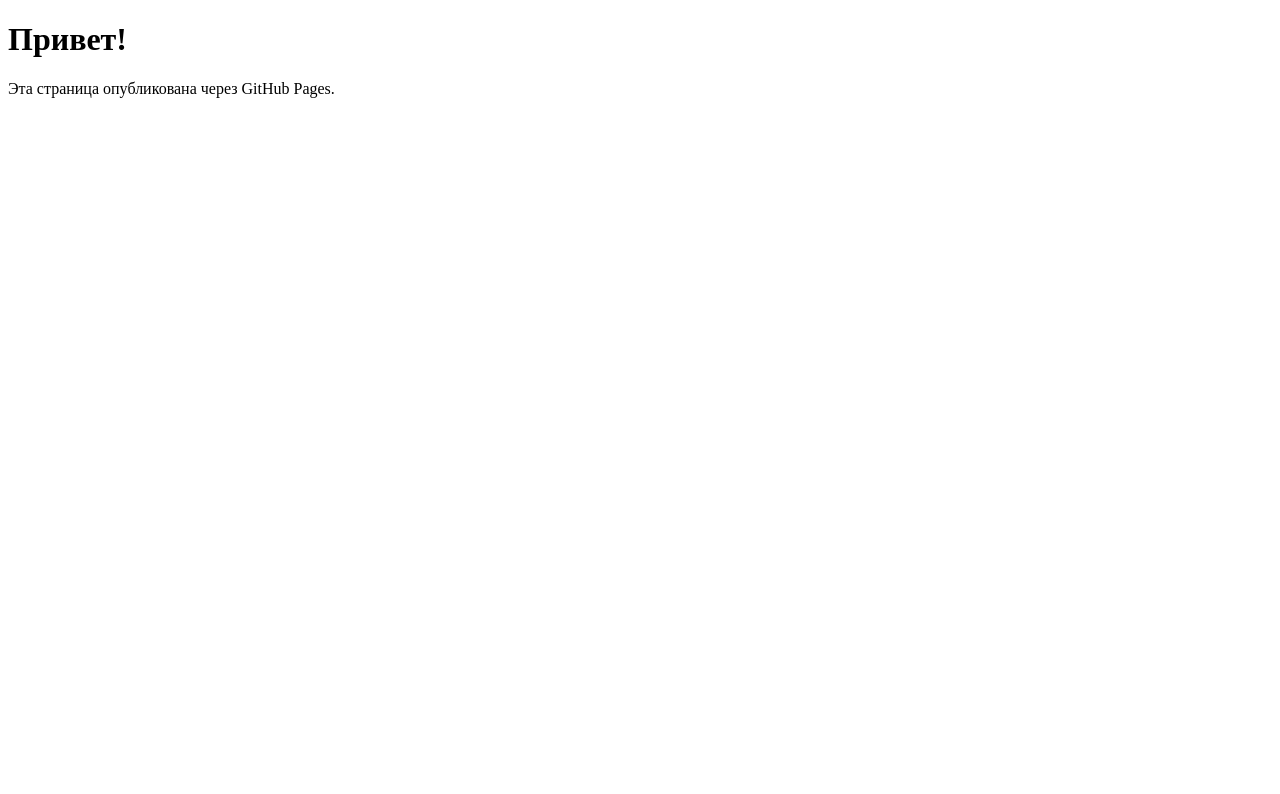
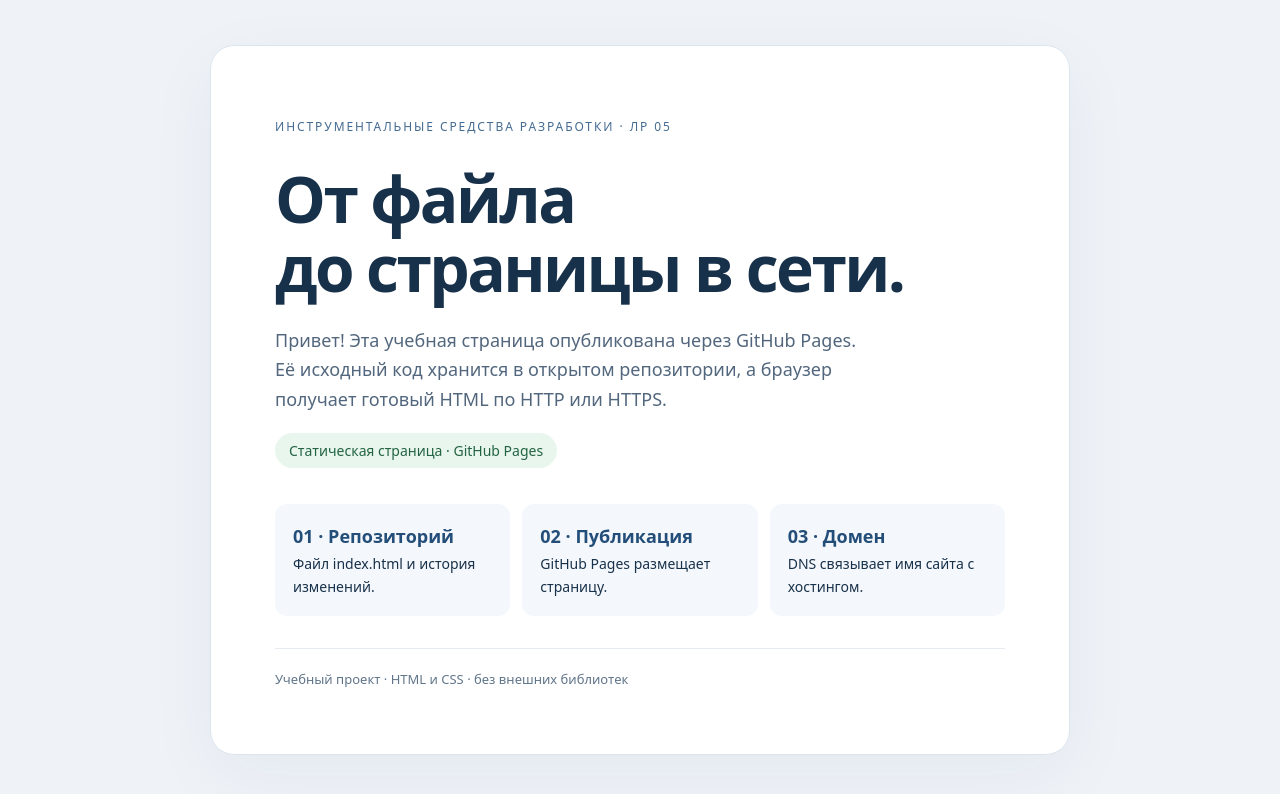
Before and after one commit to roma08ramzes-stack/my-first-page, a plain HTML site: page index.html in a window 1280 px wide. Drawn offline with Linux system fonts and the light colour scheme.

Commit message:
Оформить учебную страницу GitHub Pages

```diff
--- a/index.html
+++ b/index.html
@@ -1,11 +1,19 @@
 <!doctype html>
 <html lang="ru">
 <head>
-  <meta charset="utf-8">
-  <title>Моя учебная страница</title>
+<meta charset="utf-8">
+<meta name="viewport" content="width=device-width, initial-scale=1">
+<title>Моя учебная страница · GitHub Pages</title>
+<style>
+:root{color-scheme:light}*{box-sizing:border-box}body{margin:0;min-height:100vh;display:grid;place-items:center;background:#eff3f8;color:#18314a;font:18px/1.65 system-ui,sans-serif;padding:32px}main{max-width:860px;background:white;border:1px solid #dce5ee;border-radius:24px;padding:clamp(28px,6vw,64px);box-shadow:0 20px 70px #18314a0d}.label{font-size:12px;letter-spacing:.16em;text-transform:uppercase;color:#446b91}h1{font-size:clamp(36px,7vw,64px);line-height:1.08;letter-spacing:-.04em;margin:24px 0}p{max-width:58ch;color:#52677d}.badge{display:inline-block;border-radius:999px;background:#e9f6ee;color:#236342;padding:6px 14px;font-size:14px}ol{padding:0;list-style:none;display:grid;grid-template-columns:repeat(3,1fr);gap:12px;margin-top:36px}li{background:#f4f7fb;border-radius:12px;padding:18px;font-size:14px}li strong{display:block;font-size:18px;color:#244e7a}footer{border-top:1px solid #e5ebf1;margin-top:32px;padding-top:20px;font-size:13px;color:#60758a}@media(max-width:560px){ol{grid-template-columns:1fr}body{padding:16px}}
+</style>
 </head>
-<body>
-  <h1>Привет!</h1>
-  <p>Эта страница опубликована через GitHub Pages.</p>
-</body>
+<body><main>
+<span class="label">Инструментальные средства разработки · ЛР 05</span>
+<h1>От файла<br>до страницы в сети.</h1>
+<p>Привет! Эта учебная страница опубликована через GitHub Pages. Её исходный код хранится в открытом репозитории, а браузер получает готовый HTML по HTTP или HTTPS.</p>
+<span class="badge">Статическая страница · GitHub Pages</span>
+<ol><li><strong>01 · Репозиторий</strong>Файл index.html и история изменений.</li><li><strong>02 · Публикация</strong>GitHub Pages размещает страницу.</li><li><strong>03 · Домен</strong>DNS связывает имя сайта с хостингом.</li></ol>
+<footer>Учебный проект · HTML и CSS · без внешних библиотек</footer>
+</main></body>
 </html>
```
